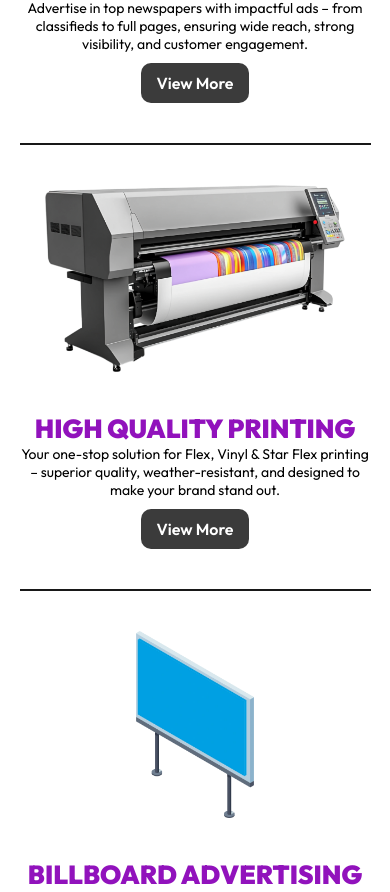
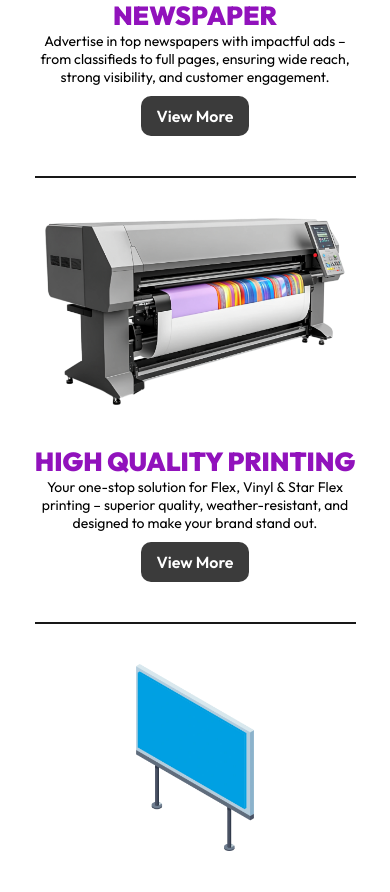
Before and after one commit to ravi2003prajapat/muskan-advertising, a React (Vite) app: page / in a window 390 px wide. Shown: the part 1075-1967 px from the top of the page. Built offline with nearby package versions, Linux system fonts and the light colour scheme.

Commit message:
responsive home page

```diff
--- a/index.html
+++ b/index.html
@@ -3,8 +3,8 @@
   <head>
     <meta charset="UTF-8" />
     <link rel="icon" type="image/svg+xml" href="/public/icon.svg" />
-    <meta name="viewport" content="width=device-width, initial-scale=1.0" />
-    <title>Muskan Advertising</title>
+    <meta name="description" content="Muskan Advertising provides high-quality marketing, billboard ads, newspaper ads, printing & digital marketing services." />
+    <title>Muskan Advertising | Top Marketing & Printing Services</title>
   </head>
   <body>
     <div id="root"></div>
--- a/src/components/Home.jsx
+++ b/src/components/Home.jsx
@@ -112,12 +112,15 @@ const Home = () => {
       <div className={styles.videos}>
         <div className={styles.videobox}>
           <video
-            src={video2}
-            autoplay
+            autoPlay
             muted
             loop
-            playsinline
-          ></video>
+            playsInline
+            poster="" // optional: add poster image
+            className={styles.video} // for responsive styling
+          >
+            <source src={video2} type="video/webm" />
+          </video>
         </div>
       </div>
 
@@ -158,7 +161,7 @@ const Home = () => {
             <button>View More</button>
           </div>
           <div className={styles.image}>
-            <img src={newspaper} alt="" />
+            <img src={newspaper} alt="Muskan Advertising" />
           </div>
         </div>
 
@@ -166,7 +169,7 @@ const Home = () => {
 
         <div className={styles.section1}>
           <div className={styles.image}>
-            <img src={machine} alt="" />
+            <img src={machine} alt="Muskan Advertising" />
           </div>
           <div className={styles.content}>
             <h1>HIGH QUALITY PRINTING</h1>
@@ -192,7 +195,7 @@ const Home = () => {
             <button>View More</button>
           </div>
           <div className={styles.image}>
-            <img src={hoarding} alt="" />
+            <img src={hoarding} alt="Muskan Advertising" />
           </div>
         </div>
       </div>
--- a/src/components/Home.module.css
+++ b/src/components/Home.module.css
@@ -211,6 +211,10 @@
   background-color: #181818;
 }
 
+
+
+
+
 @media (max-width: 450px) {
   /* 🔹 Home Section */
   .homemain {
--- a/src/index.css
+++ b/src/index.css
@@ -3,4 +3,5 @@
   margin: 0;
   padding: 0;
   font-family: Outfit;
+  box-sizing: border-box;
 }
```
